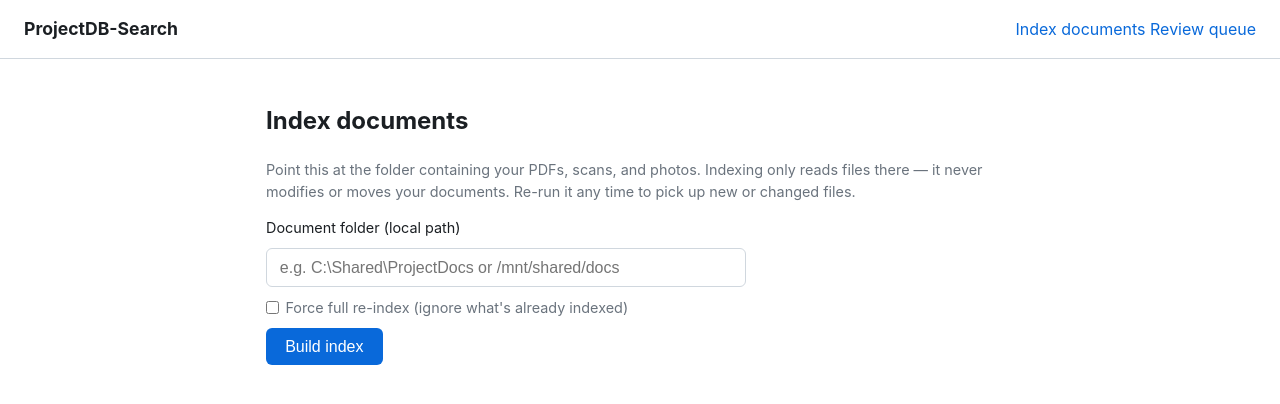
After one commit to tiong0211-hub/ProjectDB-Search, a Python web app: template src/projectdb_search/webui/templates/index_documents.html in a window 1280 px wide. The commit adds this page. Shown: the top 404 px of the page. Run offline with Jinja, Linux system fonts and the light colour scheme; the template is opened without the code that fills it, so the values that code supplies are empty.

Commit message:
Add browser-based indexing to the web UI
The web UI previously required an index to already exist (built via
the CLI's `index --corpus-root ...`), which meant a non-developer
colleague could search a pre-built index but had no way to point the
tool at a new document folder or rebuild one themselves.

Add an "Index documents" page (GET form, POST runs the pipeline) that
lets a user type/paste a local folder path and build or rebuild the
index directly from the browser. `serve` no longer requires an index
to exist before starting -- the homepage shows a "no index yet"
notice with a link to this page instead of erroring, so a
non-technical user's very first run needs no CLI at all. Successfully
indexing updates the running app's corpus root immediately, so
"Open file" links work without restarting the server.

Co-Authored-By: Claude Sonnet 5 <noreply@anthropic.com>
Claude-Session: https://claude.ai/code/session_01P9ANPVKSsgYSqXJEFDvCHN

```diff
--- a/src/projectdb_search/webui/static/style.css
+++ b/src/projectdb_search/webui/static/style.css
@@ -137,3 +137,58 @@ main {
 }
 
 .hint { color: var(--muted); font-size: 0.9rem; }
+
+.no-index-notice {
+  border: 1px dashed var(--border);
+  border-radius: 8px;
+  padding: 1.2rem;
+  text-align: center;
+}
+
+.link-button {
+  display: inline-block;
+  text-decoration: none;
+  margin-top: 0.5rem;
+}
+
+.index-form {
+  display: flex;
+  flex-direction: column;
+  gap: 0.6rem;
+  max-width: 480px;
+}
+
+.index-form label { font-size: 0.9rem; }
+.index-form input[type="text"] {
+  padding: 0.6rem 0.8rem;
+  font-size: 1rem;
+  border: 1px solid var(--border);
+  border-radius: 6px;
+  background: var(--bg);
+  color: var(--fg);
+}
+
+.checkbox-label { display: flex; align-items: center; gap: 0.4rem; font-size: 0.85rem; color: var(--muted); }
+.checkbox-label input { margin: 0; }
+
+.index-form .search-button { align-self: flex-start; }
+
+.index-summary {
+  margin-top: 1.2rem;
+  padding: 0.8rem 1rem;
+  border: 1px solid var(--border);
+  border-radius: 8px;
+}
+
+.error {
+  color: #b42318;
+  background: #fef2f1;
+  border: 1px solid #f3c6c2;
+  border-radius: 6px;
+  padding: 0.6rem 0.8rem;
+  font-size: 0.9rem;
+}
+
+@media (prefers-color-scheme: dark) {
+  .error { color: #ff9a8f; background: #3d1a17; border-color: #6b2c25; }
+}
--- a/src/projectdb_search/webui/templates/base.html
+++ b/src/projectdb_search/webui/templates/base.html
@@ -9,7 +9,10 @@
 <body>
   <header class="site-header">
     <h1><a href="/">ProjectDB-Search</a></h1>
-    <nav><a href="/review-queue">Review queue</a></nav>
+    <nav>
+      <a href="/index-documents">Index documents</a>
+      <a href="/review-queue">Review queue</a>
+    </nav>
   </header>
   <main>
     {% block content %}{% endblock %}
--- /dev/null
+++ b/src/projectdb_search/webui/templates/index_documents.html
@@ -0,0 +1,36 @@
+{% extends "base.html" %}
+{% block content %}
+<h2>Index documents</h2>
+<p class="hint">
+  Point this at the folder containing your PDFs, scans, and photos. Indexing
+  only reads files there — it never modifies or moves your documents. Re-run
+  it any time to pick up new or changed files.
+</p>
+
+{% if error %}
+  <p class="error">{{ error }}</p>
+{% endif %}
+
+<form method="post" action="/index-documents" class="index-form">
+  <label for="corpus_root">Document folder (local path)</label>
+  <input
+    type="text" id="corpus_root" name="corpus_root" autocomplete="off"
+    value="{{ default_corpus_root or '' }}"
+    placeholder="e.g. C:\Shared\ProjectDocs or /mnt/shared/docs"
+  >
+  <label class="checkbox-label">
+    <input type="checkbox" name="rebuild"> Force full re-index (ignore what's already indexed)
+  </label>
+  <button type="submit" class="search-button">Build index</button>
+</form>
+
+{% if summary %}
+<div class="index-summary">
+  <p>
+    <strong>Done.</strong> Indexed {{ summary.processed }} file(s), skipped
+    {{ summary.skipped_unchanged }} unchanged, {{ summary.total_files }} total files found.
+  </p>
+  <p><a href="/">Go search &rarr;</a></p>
+</div>
+{% endif %}
+{% endblock %}
```
Also changed, not shown: src/projectdb_search/cli/main.py (+9 -4 lines), src/projectdb_search/webui/routes.py (+42 -2 lines), src/projectdb_search/webui/templates/search.html (+7 -0 lines), tests/test_webui.py (+62 -0 lines), README.md.
